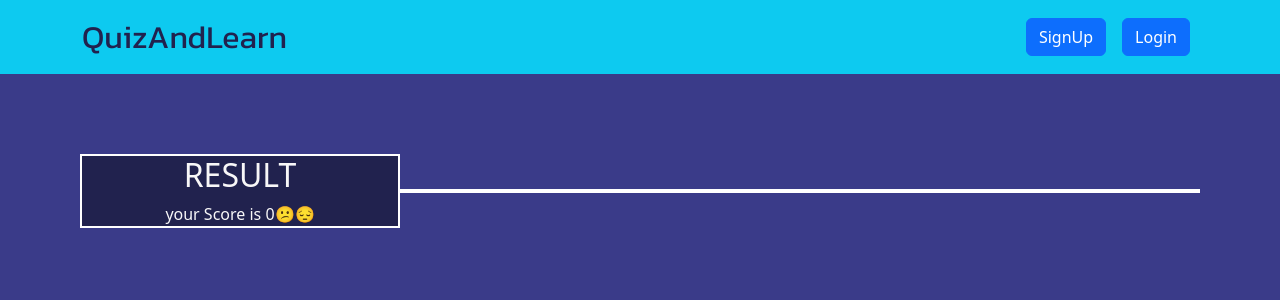
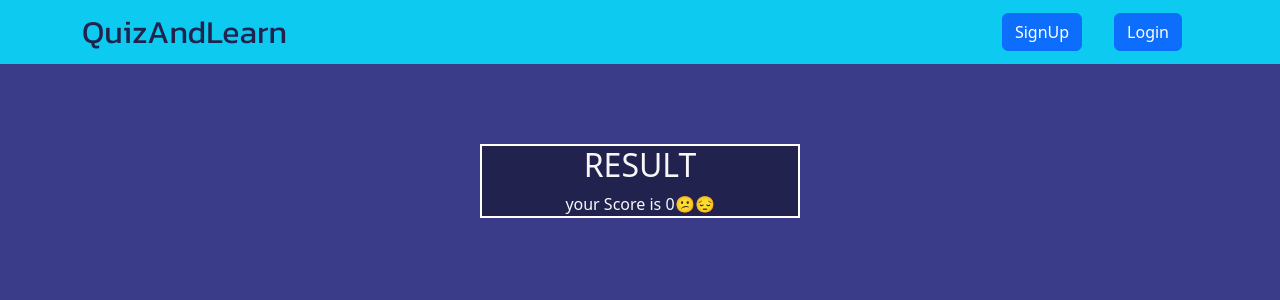
Before and after one commit to supernova276/quizAppFrontend, a React (Create React App) app: page /result in a window 1280 px wide. Shown: the top 300 px of the page. Built offline with nearby package versions, Linux system fonts and the light colour scheme.

Commit message:
href->navlink and other-minor-changes

```diff
--- a/src/components/common/Navbar.jsx
+++ b/src/components/common/Navbar.jsx
@@ -2,13 +2,19 @@ import Container from 'react-bootstrap/Container';
 import Nav from 'react-bootstrap/Nav';
 import Navbar from 'react-bootstrap/Navbar';
 import Button from 'react-bootstrap/Button';
+import { NavLink } from "react-router-dom"
 import { useAuth, useQuizReducer } from '../../context';
+import { useState } from 'react';
 
 
 const NavbarComponent=()=>{
 
-  const{token,authDispatch}=useAuth()
+
+  const{authDispatch}=useAuth()
+  const token=localStorage.getItem("token")
   const{gameStatus,quizDispatch}=useQuizReducer()
+  console.log("render",token)
+  // const[logout,setLogout]=useState(false)
 
   const handleLogout=()=>{
 
@@ -25,31 +31,39 @@ const NavbarComponent=()=>{
   const handleHome=()=>{
   localStorage.setItem("index","0")
   }
+  const handleSubmit=()=>{
+    quizDispatch({
+      type:"CLEAR"
+  })
+  }
 
   return (
     <Navbar expand="lg" className="bg-info">
       <Container>
-        <Navbar.Brand href={gameStatus?``:`/`} className='font-weight-bolder kanit-regular' style={{fontFamily:"kanit",fontSize:"2rem",color:"#21224e"}}>QuizAndLearn</Navbar.Brand>
+        <NavLink to={gameStatus?"":"/"} style={{textDecoration:"none"}}>
+        <Navbar.Brand  className='font-weight-bolder kanit-regular' style={{fontFamily:"kanit",fontSize:"2rem",color:"#21224e"}}>QuizAndLearn</Navbar.Brand>
+        </NavLink>
         <Navbar.Toggle aria-controls="basic-navbar-nav" />
         <Navbar.Collapse id="basic-navbar-nav">
           <Nav className="me-auto"></Nav>
           <Nav>
-         {!gameStatus && token && <Nav.Link eventKey={2} href="/" onClick={handleHome} style={{fontFamily:"kanit",fontSize:"1.5rem",color:"#21224e"}}>
-            Home</Nav.Link>}
+         {!gameStatus && token && <NavLink  to="/" onClick={handleHome} style={{fontFamily:"kanit",fontSize:"1.5rem",
+         color:"#21224e"}} className="mx-md-3">
+            Home</NavLink>}
 
-          <Nav.Link eventKey={2} href={gameStatus?"/result":"/auth/login"} className='text-dark font-weight-bolder'>
-         {token && gameStatus &&<Button variant="primary" type="submit">Submit</Button>}
-         {token && !gameStatus &&<Button variant="primary" type="submit" onClick={handleLogout} >Logout</Button>}
-         </Nav.Link>
+          <NavLink to={gameStatus?"/result":"/auth/login"} className='text-dark font-weight-bolder'>
+         {token && gameStatus &&<Button variant="primary" type="submit" className='mx-sm-3'onClick={handleSubmit}>Submit</Button>}
+         {token && !gameStatus &&<Button variant="primary" type="submit" onClick={handleLogout} className='mx-md-3' >Logout</Button>}
+         </NavLink>
 
-        {token && <Nav.Link eventKey={2} href="/" onClick={handleHome} style={{fontFamily:"kanit",fontSize:"1.5rem",color:"#21224e"}}>
-        <i className="bi bi-person-fill">User</i></Nav.Link>}
+        {token && <NavLink to="/" onClick={handleHome} style={{fontFamily:"kanit",fontSize:"1.5rem",color:"#21224e"}}>
+        <i className="bi bi-person-fill mx-sm-3">User</i></NavLink>}
 
-        { !token &&  <Nav.Link eventKey={2} href="/signup" className='text-dark font-weight-bolder'>
-        <Button variant="primary" type="submit">SignUp</Button></Nav.Link>}
+        { !token &&  <NavLink  to="/signup" className='text-dark font-weight-bolder'>
+        <Button variant="primary" type="submit" className='mx-sm-3'>SignUp</Button></NavLink>}
 
-        { !token &&  <Nav.Link eventKey={2} href="/auth/login" className='text-dark font-weight-bolder'>
-        <Button variant="primary" type="submit">Login</Button></Nav.Link>}
+        { !token &&  <NavLink  to="/auth/login" className='text-dark font-weight-bolder'>
+        <Button variant="primary" type="submit" className='mx-sm-3'>Login</Button></NavLink>}
 
          </Nav>
         </Navbar.Collapse>
--- a/src/pages/result/Result.js
+++ b/src/pages/result/Result.js
@@ -14,11 +14,11 @@ const Result = () => {
         <span>your Score is {score}{score==0?'😕😔':'🥳🎉✨'}</span>
        </div>
        <br/>
-       <div className='d-flex flex-column align-items-center'style={{width:"50rem",background:"#21224e",border:"2px solid #ffff"}}>
+       {/* <div className='d-flex flex-column align-items-center'style={{width:"50rem",background:"#21224e",border:"2px solid #ffff"}}>
        {
 
        }
-       </div>
+       </div> */}
       </div>
     </div>
   )
```
